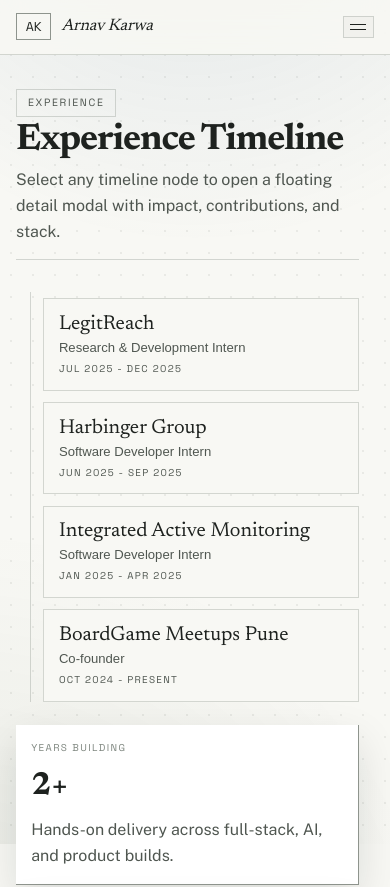
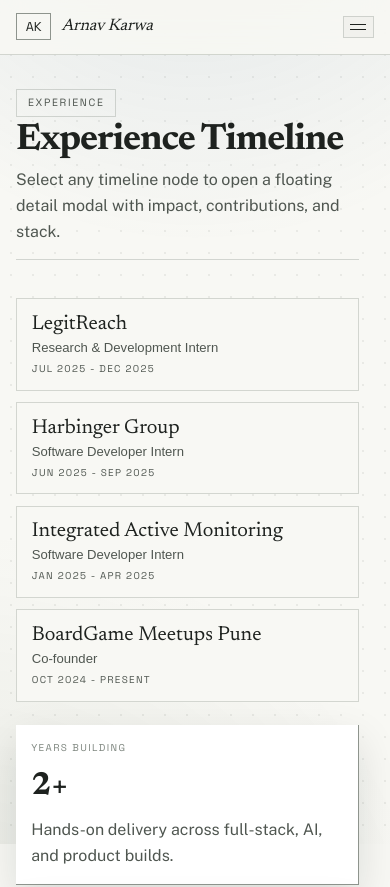
Before and after one commit to ArnavKarwa07/Portfolio, a React (Vite) app: page /experience in a window 390 px wide. Shown: the top 887 px of the page. Built offline with nearby package versions, Linux system fonts and the light colour scheme.

Commit message:
timeline changes

```diff
--- a/src/components/ExperienceTimeline.jsx
+++ b/src/components/ExperienceTimeline.jsx
@@ -1,4 +1,4 @@
-import { useEffect, useState } from "react";
+import { useEffect, useLayoutEffect, useRef, useState } from "react";
 import { createPortal } from "react-dom";
 
 function getStartTimestamp(range) {
@@ -22,6 +22,8 @@ function ExperienceTimeline({ items }) {
     (a, b) => getStartTimestamp(b.dates) - getStartTimestamp(a.dates),
   );
   const [activeIndex, setActiveIndex] = useState(null);
+  const timelineWrapRef = useRef(null);
+  const nodeRefs = useRef([]);
   const active = activeIndex === null ? null : sortedItems[activeIndex];
 
   const closeModal = () => setActiveIndex(null);
@@ -43,6 +45,54 @@ function ExperienceTimeline({ items }) {
       window.removeEventListener("keydown", onKeyDown);
     };
   }, [activeIndex]);
+
+  useLayoutEffect(() => {
+    const wrap = timelineWrapRef.current;
+
+    if (!wrap) {
+      return undefined;
+    }
+
+    const updateConnectorLengths = () => {
+      const wrapRect = wrap.getBoundingClientRect();
+      const railTop = wrapRect.top + wrapRect.height / 2;
+
+      nodeRefs.current.forEach((node, index) => {
+        if (!node) {
+          return;
+        }
+
+        const card = node.querySelector(".timeline-node-card");
+
+        if (!card) {
+          return;
+        }
+
+        const cardRect = card.getBoundingClientRect();
+        const connectorLength =
+          index % 2 === 0
+            ? Math.max(0, railTop - cardRect.bottom)
+            : Math.max(0, cardRect.top - railTop);
+
+        node.style.setProperty("--connector-length", `${connectorLength}px`);
+      });
+    };
+
+    updateConnectorLengths();
+
+    const resizeObserver =
+      typeof ResizeObserver === "undefined"
+        ? null
+        : new ResizeObserver(updateConnectorLengths);
+
+    resizeObserver?.observe(wrap);
+    window.addEventListener("resize", updateConnectorLengths);
+
+    return () => {
+      resizeObserver?.disconnect();
+      window.removeEventListener("resize", updateConnectorLengths);
+    };
+  }, [sortedItems.length]);
 
   const modal = active ? (
     <div className="experience-modal-backdrop" onClick={closeModal}>
@@ -108,6 +158,7 @@ function ExperienceTimeline({ items }) {
     <section
       className="experience-timeline-wrap"
       aria-label="Experience timeline"
+      ref={timelineWrapRef}
     >
       <div className="timeline-rail" />
       <div
@@ -121,6 +172,9 @@ function ExperienceTimeline({ items }) {
             type="button"
             role="listitem"
             className={`timeline-node ${index % 2 === 0 ? "is-upper" : "is-lower"} ${index === activeIndex ? "is-active" : ""}`}
+            ref={(element) => {
+              nodeRefs.current[index] = element;
+            }}
             onClick={() => setActiveIndex(index)}
           >
             <span className="timeline-node-card">
--- a/src/index.css
+++ b/src/index.css
@@ -699,6 +699,7 @@ a {
 
 .timeline-node {
   --timeline-offset: 0px;
+  --connector-offset: 4.7rem;
   --connector-length: 4.7rem;
   position: relative;
   text-align: left;
@@ -715,11 +716,11 @@ a {
 }
 
 .timeline-node.is-upper {
-  --timeline-offset: calc(-1 * var(--connector-length));
+  --timeline-offset: calc(-1 * var(--connector-offset));
 }
 
 .timeline-node.is-lower {
-  --timeline-offset: var(--connector-length);
+  --timeline-offset: var(--connector-offset);
 }
 
 .timeline-node-card {
@@ -1878,6 +1879,7 @@ a {
   .timeline-node.is-upper,
   .timeline-node.is-lower {
     --timeline-offset: 0;
+    --connector-offset: 0;
     --connector-length: 0;
   }
 
@@ -1985,12 +1987,7 @@ a {
   }
 
   .timeline-rail {
-    top: 0.4rem;
-    bottom: 0.4rem;
-    left: 0.9rem;
-    right: auto;
-    width: 1px;
-    height: auto;
+    display: none;
   }
 
   .timeline-nodes {
@@ -2002,16 +1999,12 @@ a {
   .timeline-node.is-upper,
   .timeline-node.is-lower {
     padding: 0;
-    padding-left: 1.7rem;
+    --connector-offset: 0;
+    --connector-length: 0;
   }
 
   .timeline-node-card::before {
-    display: block;
-    left: -0.8rem;
-    top: 50%;
-    width: 0.8rem;
-    height: 1px;
-    transform: none;
+    display: none;
   }
 
   .timeline-company {
```
